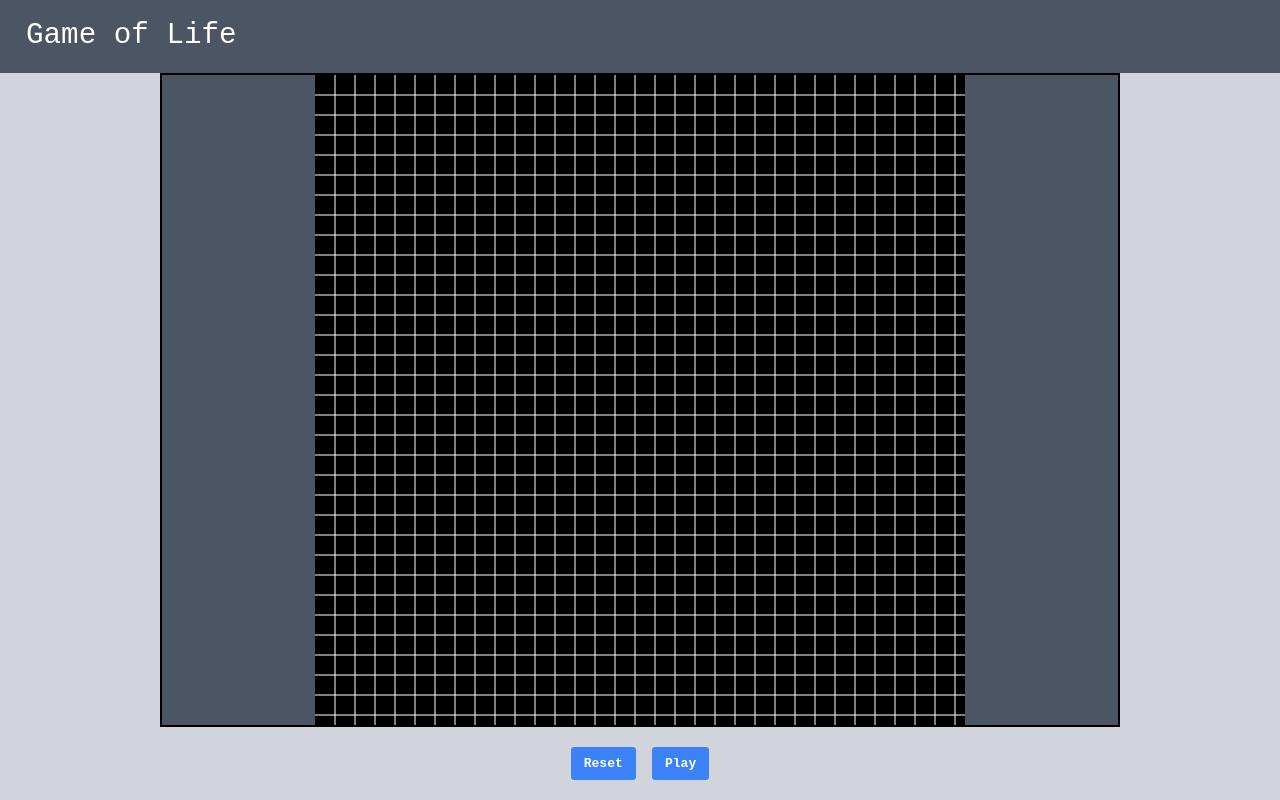
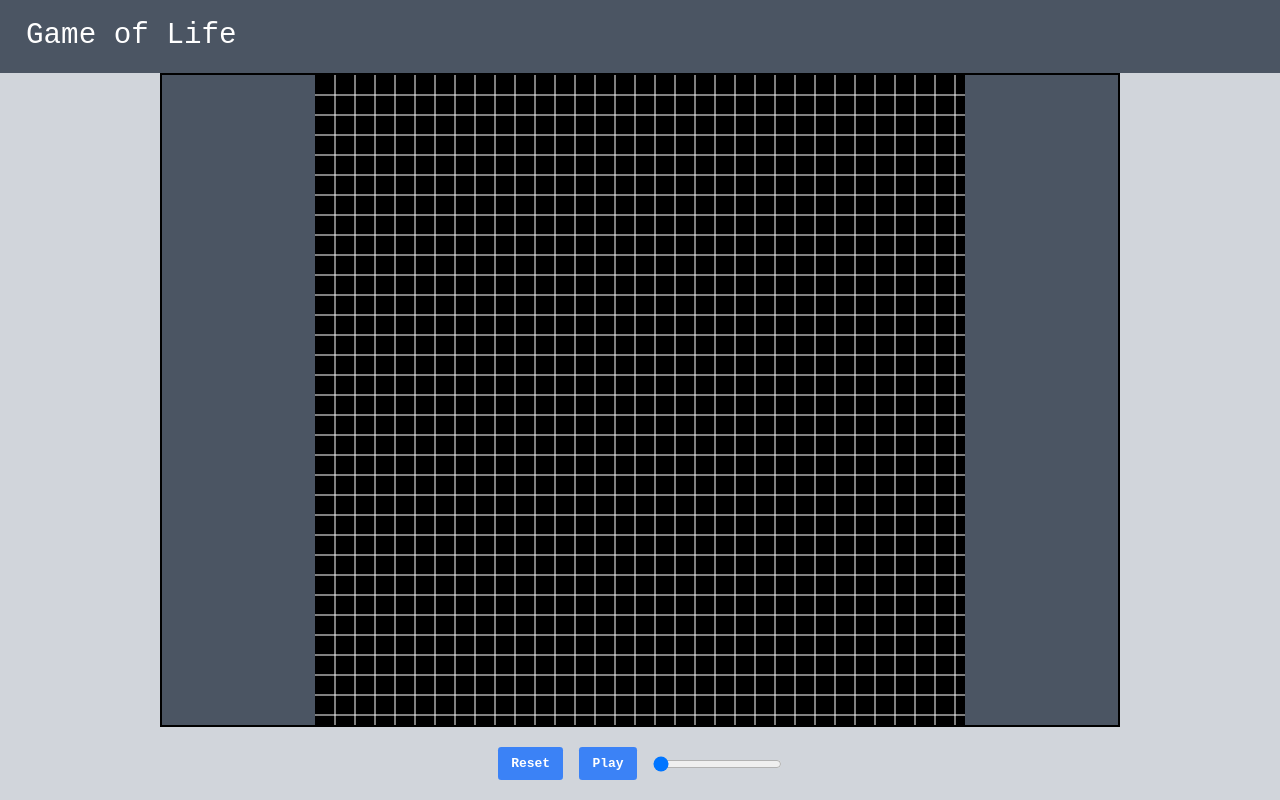
Before and after one commit to omerbenda/game-of-life, a React (Vite) app: page / in a window 1280 px wide. Built offline with nearby package versions, Linux system fonts and the light colour scheme.

Commit message:
feat(App.tsx): Add zoom slider

```diff
--- a/src/Pages/AppPage/App.tsx
+++ b/src/Pages/AppPage/App.tsx
@@ -6,11 +6,12 @@ import Vector2D from './Types/Vector2D';
 
 const DEFAULT_GRID_SIZE = 100;
 const DEFAULT_GENERATION_INTERVAL = 100;
+const DEFAULT_ZOOM = 1;
 
 const AppPage = () => {
   const [grid, setGrid] = useState<boolean[][]>(createGrid(DEFAULT_GRID_SIZE));
   const [position, setPosition] = useState<Vector2D>({ x: 0, y: 0 });
-  const [zoom, setZoom] = useState<number>(1);
+  const [zoom, setZoom] = useState<number>(DEFAULT_ZOOM);
   const [playing, setPlaying] = useState<boolean>(false);
 
   const onCellClicked = useMemo(
@@ -81,6 +82,13 @@ const AppPage = () => {
         >
           <div className="select-none">{playing ? 'Stop' : 'Play'}</div>
         </button>
+        <input
+          type="range"
+          value={zoom}
+          min={DEFAULT_ZOOM}
+          max={31}
+          onChange={(e) => setZoom(parseInt(e.target.value))}
+        />
       </div>
     </div>
   );
```
